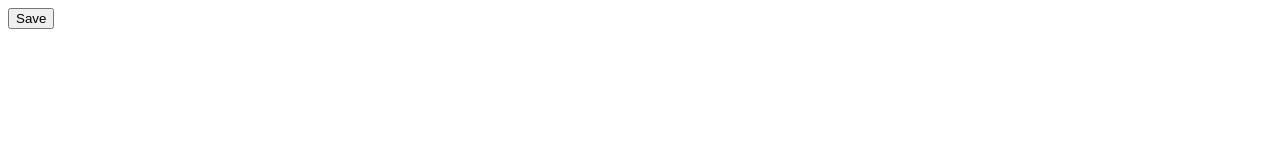
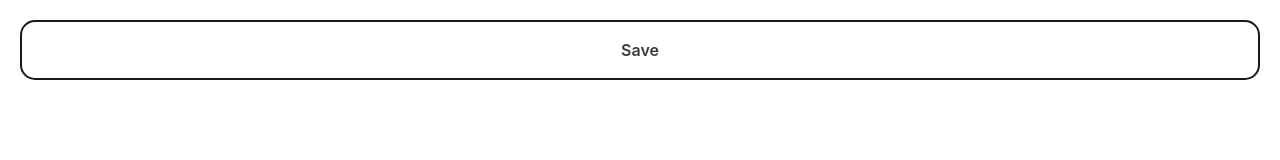
Before and after one commit to abelaba/job-parser, a browser extension: page index.html in a window 1280 px wide. Drawn offline with Linux system fonts and the light colour scheme.

Commit message:
Add stylesheet and button style

```diff
--- a/index.html
+++ b/index.html
@@ -4,6 +4,7 @@
   <meta charset="UTF-8">
   <meta name="viewport" content="width=device-width, initial-scale=1.0">
   <title>Page Content Fetcher</title>
+  <link rel="stylesheet" href="styles.css"/>
 </head>
 <body>
   <button class="button-28" role="button" id="saveJobButon">Save</button>
--- /dev/null
+++ b/styles.css
@@ -0,0 +1,48 @@
+body{
+  margin: 10px;
+  padding: 10px;
+}
+
+.button-28 {
+  appearance: none;
+  background-color: transparent;
+  border: 2px solid #1A1A1A;
+  border-radius: 15px;
+  box-sizing: border-box;
+  color: #3B3B3B;
+  cursor: pointer;
+  display: inline-block;
+  font-family: Roobert,-apple-system,BlinkMacSystemFont,"Segoe UI",Helvetica,Arial,sans-serif,"Apple Color Emoji","Segoe UI Emoji","Segoe UI Symbol";
+  font-size: 16px;
+  font-weight: 600;
+  line-height: normal;
+  margin: 0;
+  min-height: 60px;
+  min-width: 0;
+  outline: none;
+  padding: 16px 24px;
+  text-align: center;
+  text-decoration: none;
+  transition: all 300ms cubic-bezier(.23, 1, 0.32, 1);
+  user-select: none;
+  -webkit-user-select: none;
+  touch-action: manipulation;
+  width: 100%;
+  will-change: transform;
+}
+
+.button-28:disabled {
+  pointer-events: none;
+}
+
+.button-28:hover {
+  color: #fff;
+  background-color: #1A1A1A;
+  box-shadow: rgba(0, 0, 0, 0.25) 0 8px 15px;
+  transform: translateY(-2px);
+}
+
+.button-28:active {
+  box-shadow: none;
+  transform: translateY(0);
+}
```
